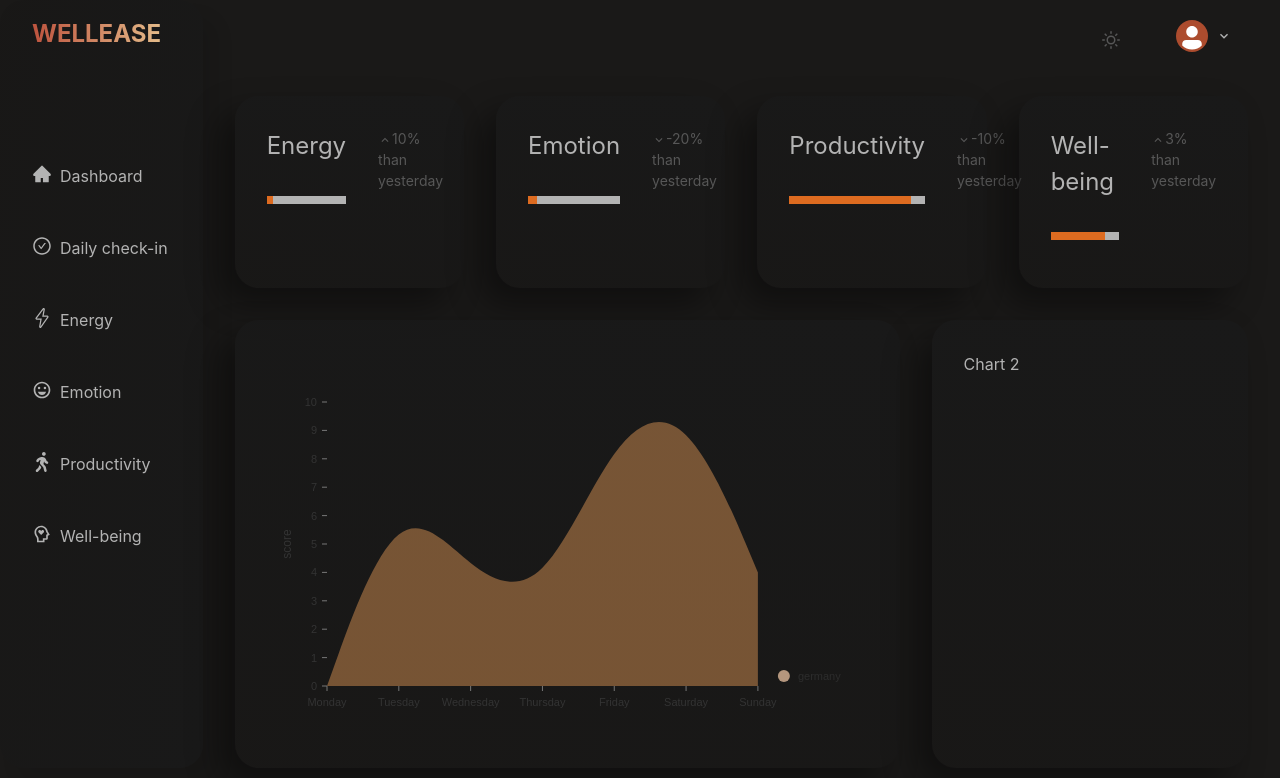
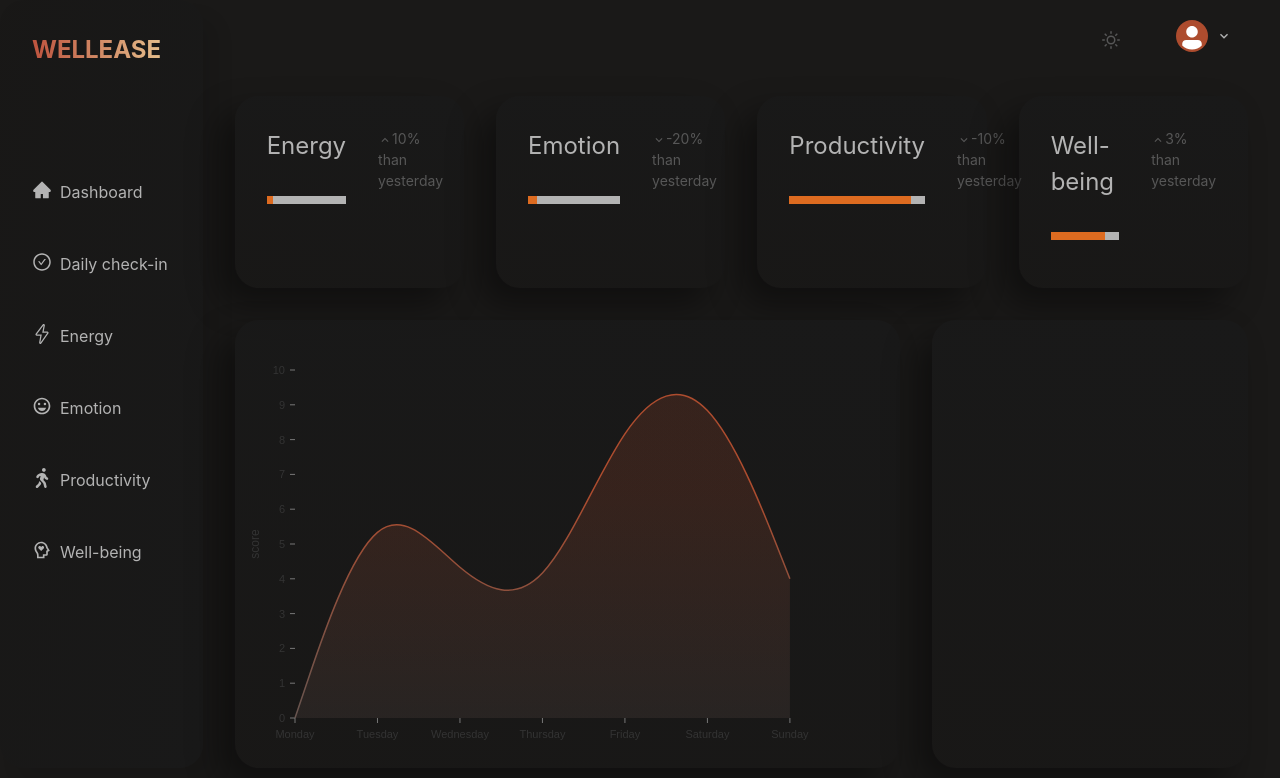
Before and after one commit to memopussle/fourease_dashboard, a React (Create React App) app: page / in a window 1280 px wide. Shown: the top 778 px of the page. Built offline with nearby package versions, Linux system fonts and the light colour scheme.

Commit message:
fixing dashboard styles

```diff
--- a/src/scenes/chart/Chart.tsx
+++ b/src/scenes/chart/Chart.tsx
@@ -1,5 +1,5 @@
 import React, { useContext } from "react";
-import { Grid, GridItem } from "@chakra-ui/react";
+import { Grid, GridItem, } from "@chakra-ui/react";
 import { CustomBoxShadow, ModeContext } from "../../useMode";
 import { LineChart } from "../links";
 
@@ -16,7 +16,9 @@ const Chart = () => {
           css={CustomBoxShadow(mode)}
           rowSpan={15}
           colSpan={smallDevice ? 3 : 2}
-          p="8"
+          justifyContent="center"
+          alignContent="center"
+          display="flex"
         >
           <LineChart />
         </GridItem>
@@ -25,9 +27,7 @@ const Chart = () => {
           colSpan={smallDevice ? 3 : 1}
           p="8"
           css={CustomBoxShadow(mode)}
-        >
-          Chart 2
-        </GridItem>
+        ></GridItem>
       </Grid>
     );
 };
--- a/src/scenes/global/bar/SideBar.tsx
+++ b/src/scenes/global/bar/SideBar.tsx
@@ -14,7 +14,7 @@ const SideBar: React.FC = () => {
    const { smallDevice } = useContext(ModeContext);
   return (
     <>
-      <Flex  direction="column">
+      <Flex direction="column" style={{ position: "fixed", top: 0 }} pt="8">
         {smallDevice ? (
           ""
         ) : (
--- a/src/scenes/global/lineChart/LineChart.tsx
+++ b/src/scenes/global/lineChart/LineChart.tsx
@@ -2,13 +2,39 @@
 import { ResponsiveLine } from "@nivo/line";
 import { lineData } from "../../../data/lineData";
 import React, { useContext } from "react";
-import { ModeContext } from "../../../useMode";
+import { ModeContext, tokens } from "../../../useMode";
+
 
 const LineChart = (): JSX.Element => {
-const { mode } = useContext(ModeContext);
+    const { mode} = useContext(ModeContext);
+    const { colors } = tokens(mode);
+
+const gradProps = {
+  gradientUnits: "userSpaceOnUse",
+  x1: "0",
+  y1: "0",
+  x2: "0",
+  y2: 400,
+};
+
   return (
+    <>
+      <svg style={{ width: 0, height: 0 }}>
+        <defs>
+          <linearGradient id="someGradientId" {...gradProps}>
+            <stop offset={"30%"} stopColor={colors.orangeAccent[100]} />
+            <stop
+              offset={"20%"}
+              stopColor={colors.orangeAccent[100]}
+            />
+            <stop offset="100%" stopColor={colors.whiteAccent[100]} />
+          </linearGradient>
+        </defs>
+      </svg>
+      <div style={{ width: "100%", height: "100%" }}>
         <ResponsiveLine
           data={lineData}
+          colors={["url(#someGradientId)"]}
           margin={{ top: 50, right: 110, bottom: 50, left: 60 }}
           xScale={{ type: "point" }}
           yScale={{
@@ -19,9 +45,14 @@ const { mode } = useContext(ModeContext);
             reverse: false,
           }}
           yFormat=" >-.2f"
-        curve="basis"
           axisTop={null}
           axisRight={null}
+          enableArea={true}
+          enableGridX={false}
+          enablePoints={false}
+          lineWidth={1.5}
+          enableGridY={false}
+          curve="basis"
           axisBottom={
             {
               orient: "bottom",
@@ -43,47 +74,9 @@ const { mode } = useContext(ModeContext);
               legendPosition: "middle",
             } as any
           }
-        enableGridX={false}
-        enableGridY={false}
-        colors={{ scheme: "nivo" }}
-        lineWidth={0}
-        enablePoints={false}
-        pointSize={10}
-        pointColor={{ theme: "background" }}
-        pointBorderWidth={2}
-        pointBorderColor={{ from: "serieColor" }}
-        pointLabelYOffset={-12}
-        enableArea={true}
-        areaBlendMode={mode === "dark" ? "hard-light": "normal"}
-        areaOpacity={mode === "dark" ? 0.5 : 1}
-        useMesh={true}
-        legends={[
-          {
-            anchor: "bottom-right",
-            direction: "column",
-            justify: false,
-            translateX: 100,
-            translateY: 0,
-            itemsSpacing: 0,
-            itemDirection: "left-to-right",
-            itemWidth: 80,
-            itemHeight: 20,
-            itemOpacity: 0.75,
-            symbolSize: 12,
-            symbolShape: "circle",
-            symbolBorderColor: "rgba(0, 0, 0, .5)",
-            effects: [
-              {
-                on: "hover",
-                style: {
-                  itemBackground: "rgba(0, 0, 0, .03)",
-                  itemOpacity: 1,
-                },
-              },
-            ],
-          },
-        ]}
         />
+      </div>
+    </>
   );
 };
 
--- a/src/useMode.ts
+++ b/src/useMode.ts
@@ -17,13 +17,18 @@ export const ModeContext = createContext<{
 
 
 export const SideBarShadow = (mode: "light" | "dark") => css`
-  box-shadow: ${mode === "light"
-    ? "0.2rem 0.5rem 0.5rem rgba(0, 0, 0, 0.06)"
-    : "1rem 1rem 1rem rgba(0, 0, 0, 0.09)"};
+  box-shadow: ${
+    mode === "light"
+      ? "0.2rem 0.5rem 0.5rem rgba(0, 0, 0, 0.06)"
+      : "1rem 1rem 1rem rgba(0, 0, 0, 0.09)"
+  };
   border-radius: 1.5rem;
-  background-image: ${mode === "dark"
-    ? "linear-gradient(100deg,rgba(0, 0, 0, 0.06),rgba(25, 25, 25))"
-    : ""};
+  background-image: ${
+    mode === "dark"
+      ? "linear-gradient(100deg,rgba(0, 0, 0, 0.06),rgba(25, 25, 25))"
+      : ""
+  };
+
   height: auto;
 `;
 
@@ -37,7 +42,7 @@ export const CustomBoxShadow = (mode: "light" | "dark") => css`
   background-image: ${mode === "dark" ? "linear-gradient(10deg,rgba(0, 0, 0, 0.06),rgba(25,25,25))" : "" }
 `;
 
-export const subTextStyle = (mode: "light" | "dark",colors: any) => css`
+export const subTextStyle = (mode: "light" | "dark", colors: any) => css`
 color: ${mode === "light" ? colors.blackAccent[300] : colors.whiteAccent[100]}
 `;
 
@@ -61,8 +66,9 @@ export const tokens = (mode: string) => ({
             100: "#827f7f",
           },
           orangeAccent: {
-            100: "#ac4c2e",
-            200: "#bd533e",
+            100: "#ad4c2e",
+            200: "#ac4c2e",
+            300: "#bd533e",
           },
           yellowAccent: {
             100: "#e7c38f",
@@ -83,6 +89,7 @@ export const tokens = (mode: string) => ({
           },
 
           orangeAccent: {
+            300: "#ad4c2e",
             200: "#ac4c2e",
             100: "#bd533e",
           },
```
Lines whose indentation alone changed are shown as unchanged.
